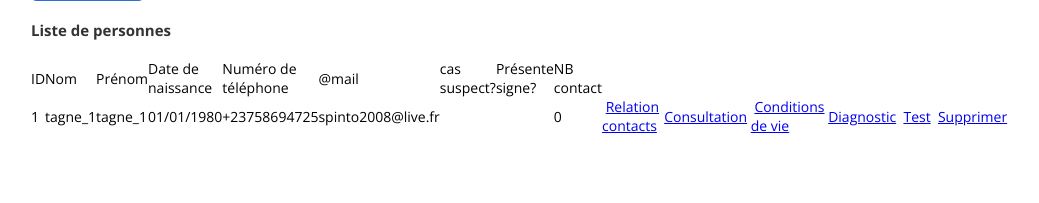
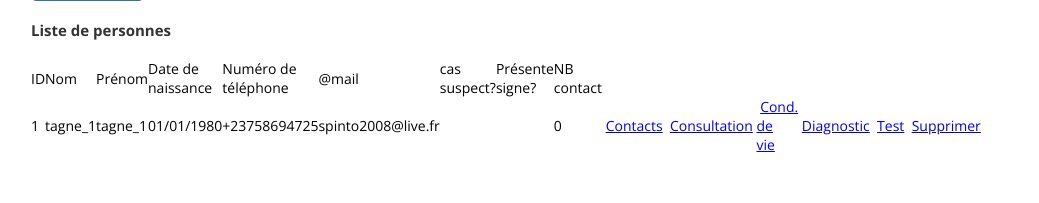
Before and after one commit to atchopba/epidemic-notifier, a Flask app: page /personnes in a window 1280 px wide. Shown: the part 410-613 px from the top of the page, without its empty margins (159-1198 px from the left). Run offline with Flask 2, Linux system fonts and the light colour scheme; the visitor is signed in with stand-in values (Sample User, id 1); data comes from the database, SQL or seed files in the repository; data that the repository does not hold is empty; parts of the project's set-up code (start-up, migrations or seed data) failed here and were passed over; some libraries are stand-ins or nearby versions.

Commit message:
Refactoring ihm

```diff
--- a/epidemic_notifier/templates/inc/list_personne.html
+++ b/epidemic_notifier/templates/inc/list_personne.html
@@ -29,12 +29,12 @@
               <td>{{ p.suspect }}</td>
               <td>{{ p.presente_signe }}</td>
               <td>{{ p.nb_contact }}</td>
-              <td>&nbsp;<a href="/crp?personne={{ p.id }}">Relation contacts</a>&nbsp;</td>
-              <td>&nbsp;<a href="/personnes/consultation/{{ p.id }}">Consultation</a>&nbsp;</td>
-              <td>&nbsp;<a href="/personnes/viecondition/{{ p.id }}">Conditions de vie</a>&nbsp;</td>
-              <td>&nbsp;<a href="/personnes/diagnostic/{{ p.id }}">Diagnostic</a>&nbsp;</td>
-              <td>&nbsp;<a href="/tests?personne={{ p.id }}">Test</a>&nbsp;</td>
-              <td>&nbsp;<a href="javascript:;" onclick="javascript:confirm_delete('personnes/delete/{{ p.id }}')">Supprimer</a>&nbsp;</td>
+              <td>&nbsp;<a href="/crp?personne={{ p.id }}" title="personnes avec qui un contact a été fait">Contacts</a>&nbsp;</td>
+              <td>&nbsp;<a href="/personnes/consultation/{{ p.id }}" title="consultation">Consultation</a>&nbsp;</td>
+              <td>&nbsp;<a href="/personnes/viecondition/{{ p.id }}" title="conditions de vie">Cond. de vie</a>&nbsp;</td>
+              <td>&nbsp;<a href="/personnes/diagnostic/{{ p.id }}" title="diagnostic">Diagnostic</a>&nbsp;</td>
+              <td>&nbsp;<a href="/tests?personne={{ p.id }}" title="test">Test</a>&nbsp;</td>
+              <td>&nbsp;<a href="javascript:;" title="supprimer" onclick="javascript:confirm_delete('personnes/delete/{{ p.id }}')">Supprimer</a>&nbsp;</td>
             </tr>
           {% endfor %}
         {% else %}
--- a/epidemic_notifier/templates/myapp/notification.html
+++ b/epidemic_notifier/templates/myapp/notification.html
@@ -52,7 +52,7 @@
                         <td>{{ n.date_ }}</td>
                         <td>{{ n.heure_ }}</td>
                         <td>{{ n.nb_notifies }}</td>
-                        <td><a href="javascript:;" onclick="javascript:confirm_delete('notifications/delete/{{ n.id }}');">Supprimer</a></td>
+                        <td><a href="javascript:;" title="notifier les personnes!" onclick="javascript:confirm_delete('/notifications/delete/{{ n.id }}');">Supprimer</a></td>
                       </tr>
                     {% endfor %}
                   {% else %}
--- a/epidemic_notifier/templates/myapp/personne_consultation.html
+++ b/epidemic_notifier/templates/myapp/personne_consultation.html
@@ -86,9 +86,9 @@
                       <td>{{ pc.id }}</td>
                       <td>{{ pc.date_consultation + ' ' + pc.heure_consultation }}</td>
                       <td>{{ pc.type_consultation_lib }}</td>
-                      <td>&nbsp;<a href="/personnes/viecondition/{{ pc.personne_id }}">Conditions de vie</a>&nbsp;</td>
-                      <td>&nbsp;<a href="/personnes/diagnostic/{{ pc.personne_id }}">Diagnostic</a></td>
-                      <td>&nbsp;<a href="javascript:;" onclick="javascript:confirm_delete('/personnes/consultation/delete/{{ pc.id }}')">Supprimer</a>&nbsp;</td></td>
+                      <td>&nbsp;<a href="/personnes/viecondition/{{ pc.personne_id }}" title="conditions de vie">Cond. de vie</a>&nbsp;</td>
+                      <td>&nbsp;<a href="/personnes/diagnostic/{{ pc.personne_id }}" title="diagnostic">Diagnostic</a></td>
+                      <td>&nbsp;<a href="javascript:;" title="supprimer" onclick="javascript:confirm_delete('/personnes/consultation/delete/{{ pc.id }}')">Supprimer</a>&nbsp;</td></td>
                     </tr>
                   {% endfor %}
                 {% else %}
--- a/epidemic_notifier/templates/myapp/personne_diagnostic.html
+++ b/epidemic_notifier/templates/myapp/personne_diagnostic.html
@@ -96,9 +96,9 @@
                         {{ pd.symptome_id_4 }}
                         {{ pd.symptome_id_5 }}
                       </td>
-                      <td>&nbsp;<a href="/personnes/viecondition/{{ pd.personne_id }}">Conditions de vie</a>&nbsp;</td>
-                      <td>&nbsp;<a href="/personnes/diagnostic/{{ pd.personne_id }}">Diagnostic</a></td>
-                      <td>&nbsp;<a href="javascript:;" onclick="javascript:confirm_delete('/personnes/diagnostic/delete/{{ pd.id }}')">Supprimer</a>&nbsp;</td></td>
+                      <td>&nbsp;<a href="/personnes/viecondition/{{ pd.personne_id }}" title="conditions de vie">Cond. de vie</a>&nbsp;</td>
+                      <td>&nbsp;<a href="/personnes/diagnostic/{{ pd.personne_id }}" title="diagnostic">Diagnostic</a></td>
+                      <td>&nbsp;<a href="javascript:;" title="supprimer" onclick="javascript:confirm_delete('/personnes/diagnostic/delete/{{ pd.id }}')">Supprimer</a>&nbsp;</td></td>
                     </tr>
                   {% endfor %}
                 {% else %}
--- a/epidemic_notifier/templates/myapp/personne_vie_condition.html
+++ b/epidemic_notifier/templates/myapp/personne_vie_condition.html
@@ -142,9 +142,9 @@
                       <td>{{ pvc.nb_enfant }}</td>
                       <td>{{ pvc.nb_personne_agee }}</td>
                       <td>{{ pvc.has_possibilite_isolement }}</td>
-                      <td>&nbsp;<a href="/personnes/consultation/{{ pvc.personne_id }}">Consultation</a>&nbsp;</td>
-                      <td>&nbsp;<a href="/personnes/diagnostic/{{ pvc.personne_id }}">Diagnostic</a></td>
-                      <td>&nbsp;<a href="javascript:;" onclick="javascript:confirm_delete('/personnes/viecondition/delete/{{ pvc.id }}')">Supprimer</a>&nbsp;</td>
+                      <td>&nbsp;<a href="/personnes/consultation/{{ pvc.personne_id }}" title="consultation">Consultation</a>&nbsp;</td>
+                      <td>&nbsp;<a href="/personnes/diagnostic/{{ pvc.personne_id }}" title="diagnostic">Diagnostic</a></td>
+                      <td>&nbsp;<a href="javascript:;" title="supprimer" onclick="javascript:confirm_delete('/personnes/viecondition/delete/{{ pvc.id }}')">Supprimer</a>&nbsp;</td>
                     </tr>
                   {% endfor %}
                 {% else %}
--- a/epidemic_notifier/templates/myapp/test.html
+++ b/epidemic_notifier/templates/myapp/test.html
@@ -172,7 +172,7 @@
                           {% endif %}
                         {% endif %} -->
                       </td>
-                      <td><a href="/crp?personne={{ r.p_id }}">Relation contacts</a></td>
+                      <td><a href="/crp?personne={{ r.p_id }}" title="personnes avec qui un contact a été fait">Contacts</a></td>
                       <td><a href="javascript:;" onclick="javascript:confirm_delete('/tests/delete/{{ r.id }}');">Supprimer</a></td>
                     </tr>
                   {% endfor %}
```
